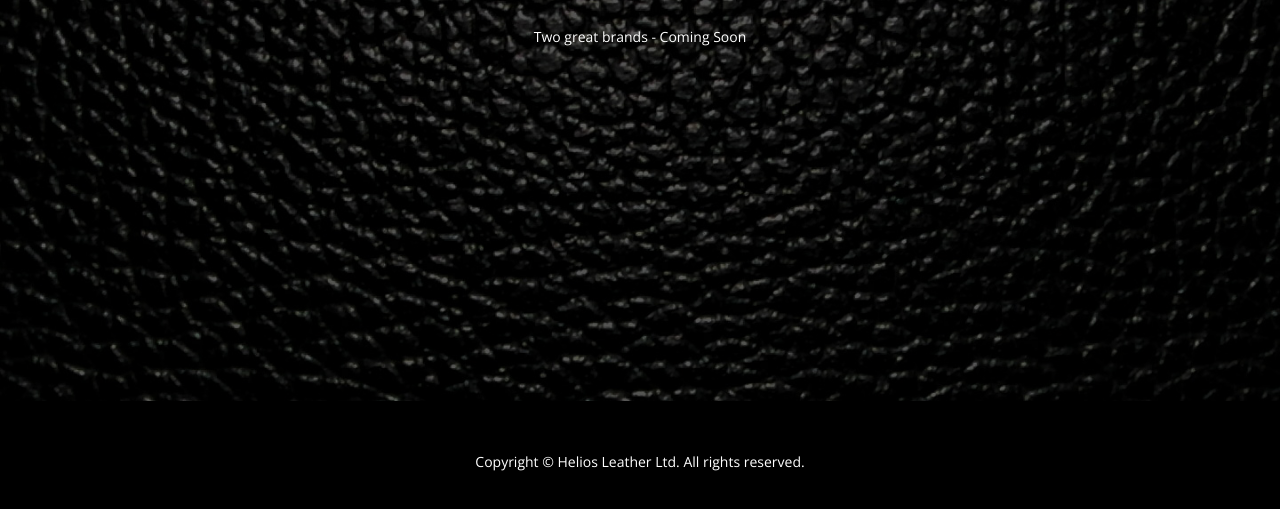
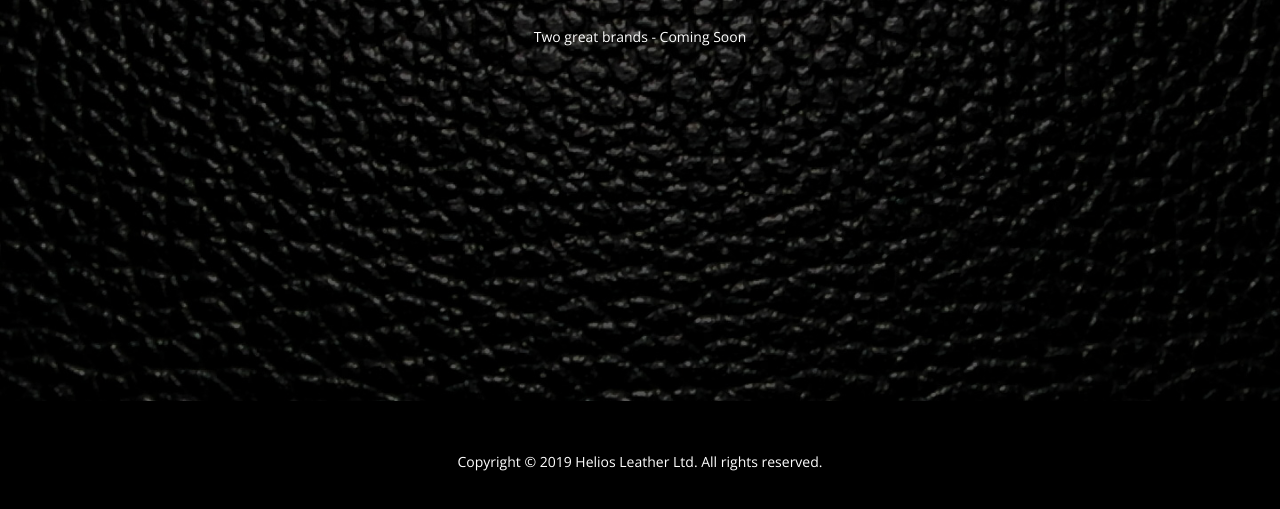
Before and after one commit to technicalhat/helios-leather-web, a plain HTML site: page index.html in a window 1280 px wide. Shown: the part 399-908 px from the top of the page. Drawn offline with nearby package versions, Linux system fonts and the light colour scheme.

Commit message:
added 2019 to copyright

```diff
--- a/index.html
+++ b/index.html
@@ -179,7 +179,7 @@
     <div class="container">
       <div class="row">
         <div class="col-md-12">
-          <p>Copyright &copy; Helios Leather Ltd. All rights reserved.</p>
+          <p>Copyright &copy; 2019 Helios Leather Ltd. All rights reserved.</p>
           <div class="credits">
 
           </div>
```
